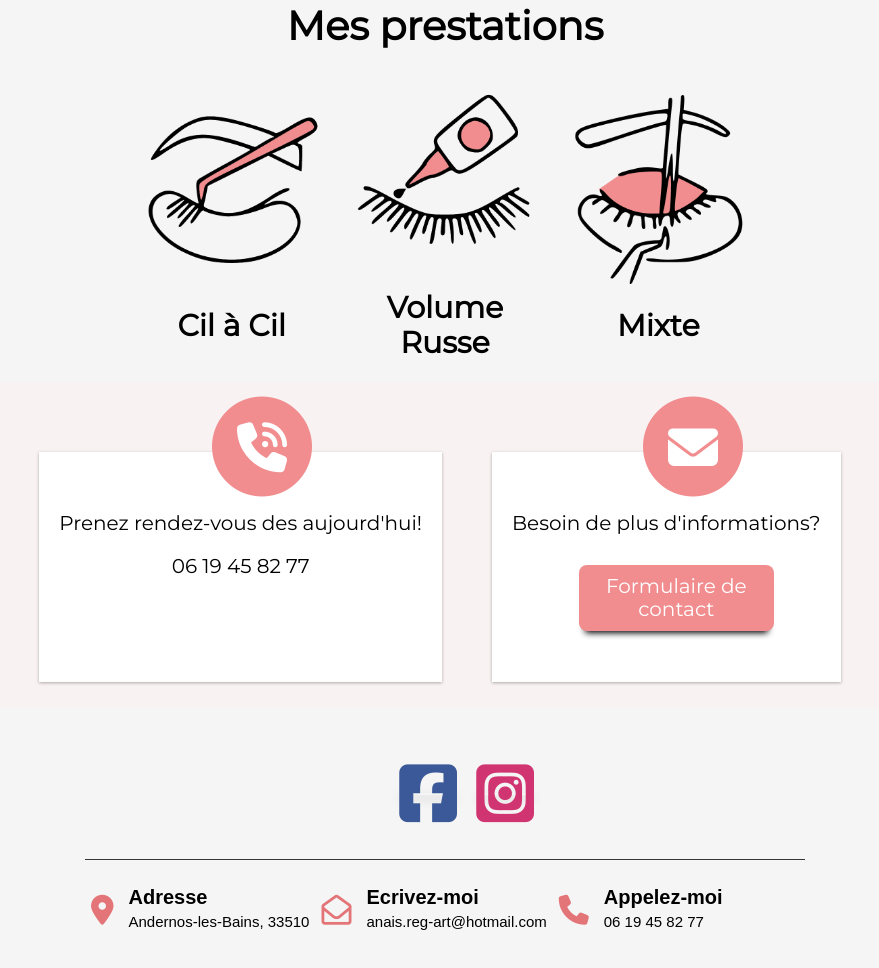
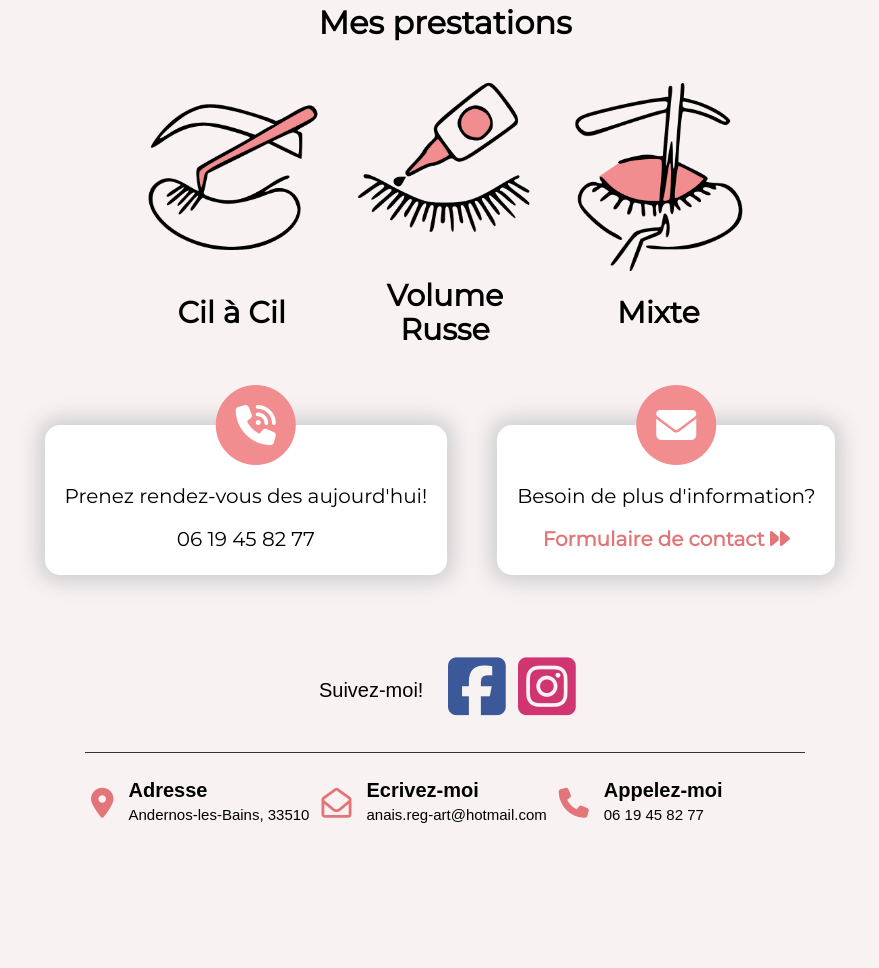
Before and after one commit to GregNVD/anaisregart-website, a plain HTML site: page index.html in a window 1280 px wide. Shown: the part 853-1821 px from the top of the page, without its empty margins (195-1074 px from the left). After the commit the page ends 1714 px from the top, so only its background shows below. Drawn offline with Linux system fonts and the light colour scheme.

Commit message:
Changed cosmetic and typo, optimized css

```diff
--- a/index.html
+++ b/index.html
@@ -23,7 +23,7 @@
   </head>
   <body>
     <nav class="navbar">
-      <h1 class="navbar__title"><a href="#">Anaïs Reg'art</a></h1>
+      <h1 class="navbar__title"><a href="/">Anaïs Reg'art</a></h1>
       <div class="navbar__toggle" id="mobile-menu">
         <div class="bar1"></div>
         <div class="bar2"></div>
@@ -53,7 +53,7 @@
           <h2>Bienvenu, moi c'est Anaïs</h2>
           <p>
             Technicienne diplômée, je propose mes services sur les communes d‘
-            Anernos-les-bains, Arès et Lanton.
+            Andernos-les-bains, Arès et Lanton.
           </p>
         </div>
       </div>
@@ -81,10 +81,7 @@
       <div class="contact__container">
         <div class="contact__card__icon">
           <div class="fa-stack fa-2x">
-            <i
-              class="fa-solid fa-circle fa-stack-2x"
-              style="color: #f18d8f"
-            ></i>
+            <i class="fa-solid fa-circle fa-stack-2x"></i>
             <i class="fa-solid fa-phone-volume fa-stack-1x"></i>
           </div>
         </div>
@@ -96,21 +93,22 @@
       <div class="contact__container">
         <div class="contact__card__icon">
           <div class="fa-stack fa-2x">
-            <i
-              class="fa-solid fa-circle fa-stack-2x"
-              style="color: #f18d8f"
-            ></i>
+            <i class="fa-solid fa-circle fa-stack-2x"></i>
             <i class="fa-solid fa-envelope fa-stack-1x"></i>
           </div>
         </div>
         <div class="contact__card__container">
-          <p>Besoin de plus d'informations?</p>
-          <button type="button">Formulaire de contact</button>
+          <p>Besoin de plus d'information?</p>
+          <p>
+            <a href="/contact.html">Formulaire de contact </a
+            ><i class="fa-solid fa-forward"></i>
+          </p>
         </div>
       </div>
     </div>
     <footer class="footer">
       <div class="footer-social-container">
+        <p>Suivez-moi!</p>
         <div class="footer-social-icons">
           <a href="https://www.facebook.com/profile.php?id=100088082390547"
             ><i class="fa-brands fa-square-facebook fa-2xl"></i
--- a/styles.css
+++ b/styles.css
@@ -13,7 +13,7 @@ html {
   font-size: calc(15px + 0.390625vw);
   font-family: "Montserrat", sans-serif;
   overflow-x: hidden;
-  background: #f5f5f5;
+  background: #f9f2f3;
 }
 
 /* Navbar */
@@ -25,8 +25,8 @@ html {
   align-items: center;
   line-height: 1rem;
   overflow: hidden;
-  background-color: #f5f5f5;
-  padding-top: 10px;
+  background-color: #fff;
+  box-shadow: 0 2px 4px 0 rgba(0, 0, 0, 0.2);
   padding-right: 10px;
 }
 
@@ -117,6 +117,7 @@ html {
 
 .hero {
   overflow: hidden;
+  margin-top: 3px;
   background-color: #fff;
 }
 
@@ -127,6 +128,10 @@ html {
 }
 
 /* introduction */
+
+.introduction {
+  background-color: #fff;
+}
 
 .introduction__container {
   display: flex;
@@ -142,6 +147,11 @@ html {
 .introduction__content h1 {
   font-family: "Roboto Condensed";
   letter-spacing: 0.2em;
+  font-size: 1.7em;
+}
+
+.prestations h1 {
+  font-size: 1.6em;
 }
 
 .introduction__content h2 {
@@ -150,7 +160,7 @@ html {
 }
 
 .introduction__content p {
-  margin-top: 1em;
+  margin: 1em 0;
 }
 
 /* Prestations */
@@ -206,20 +216,33 @@ html {
 }
 
 .contact__card__container {
+  border-radius: 15px;
   background-color: #fff;
-  margin-top: 2em;
+  margin-top: -2.5em;
   padding-top: 2em;
   padding-bottom: 2em;
-  -webkit-box-shadow: rgba(0, 0, 0, 0.3) 0 1px 3px;
-  -moz-box-shadow: rgba(0, 0, 0, 0.3) 0 1px 3px;
-  box-shadow: rgba(0, 0, 0, 0.3) 0 1px 3px;
+  box-shadow: 0 0 20px 8px #d0d0d0;
+}
+
+.contact__card__container a,
+.contact__card__container i {
+  color: #e37578;
+}
+
+.contact__card__container a {
+  color: #e37578;
+  text-decoration: none;
+  font-weight: bold;
 }
 
 .contact__card__icon {
-  position: absolute;
-  margin-top: -33px;
-  margin-bottom: 60px;
-  left: 40%;
+  display: block;
+  margin: 10px auto;
+  width: 80px;
+}
+
+.contact__card__icon .fa-circle {
+  color: #f18d8f;
 }
 
 .contact p {
@@ -241,9 +264,6 @@ html {
   margin-top: 1em;
   padding: 0.5em;
   border-style: none;
-  -webkit-box-shadow: rgba(0, 0, 0, 0.3) 0 1px 3px;
-  -moz-box-shadow: rgba(0, 0, 0, 0.3) 0 1px 3px;
-  box-shadow: 0 8px 6px -6px black;
 }
 
 .contact button:hover,
@@ -254,7 +274,6 @@ html {
 /* Contact form */
 
 .contactform {
-  background-image: linear-gradient(#f5f5f5, #f9f2f3);
   display: block;
   margin-left: auto;
   margin-right: auto;
@@ -274,9 +293,13 @@ html {
 }
 
 .contactform__information p,
-.contactform__form h1 {
+.contactform__form h2 {
   margin-left: auto;
   margin-right: auto;
+}
+
+.contactform__form h2 {
+  margin-top: 0.2em;
 }
 
 .contactform__information a,
@@ -318,9 +341,9 @@ html {
 
 .contactform__form input,
 .contactform__form textarea {
-  margin: 0.5em;
+  margin: 0.5em 1em;
   text-decoration: none;
-  padding: 5px;
+  padding: 15px;
   background-color: #f5f5f5;
   border-style: none;
 }
@@ -335,12 +358,6 @@ html {
   max-width: 100px;
 }
 
-.fa-square-instagram,
-.fa-square-facebook,
-.fa-linkedin {
-  box-shadow: 0px 4px 10px rgba(0, 0, 0, 0.25);
-}
-
 .fa-square-instagram {
   color: #d03572;
 }
@@ -349,15 +366,7 @@ html {
   color: #3b5998;
 }
 
-.fa-linkedin {
-  color: #0072b1;
-}
-
 /* Prices */
-
-.prices {
-  background-image: linear-gradient(#f5f5f5, #f9f2f3);
-}
 
 .prices-container {
   display: flex;
@@ -376,10 +385,13 @@ html {
   overflow: hidden;
 }
 
-.price-box h2 {
-  text-align: center;
+.price-box h3 {
+  padding: 0px 16px;
   margin-top: 0.5em;
-  margin-bottom: 0.5em;
+}
+
+.price-box h3 i {
+  color: #e37578;
 }
 
 .price-item {
@@ -421,6 +433,7 @@ html {
   background-color: #f18d8f;
   color: #f5f5f5;
   margin: auto;
+
   padding: 2%;
   border-radius: 8px;
 }
@@ -432,6 +445,10 @@ html {
   padding-right: 2%;
   margin-top: 0.5rem;
   margin-bottom: 0.5rem;
+}
+
+.price-nav {
+  margin-top: 1em;
 }
 
 .price-note {
@@ -449,7 +466,7 @@ html {
 /* Footer */
 
 .footer {
-  background: #f5f5f5;
+  background: #f9f2f3;
   padding: 5%;
   font-family: "Play", sans-serif;
   text-align: center;
@@ -464,11 +481,13 @@ html {
   padding: 0.6% 0%;
   color: gray;
   font-size: 1.1rem;
+  flex: 1 1 0;
+  text-align: left;
 }
 
 .footer-social-icons a {
   text-decoration: none;
-  margin: 0 0.3em;
+  margin: 0 3px;
 }
 
 .footer-social-icons a i {
@@ -482,6 +501,14 @@ html {
 
 .footer-social-container {
   border-bottom: 1px solid #373636;
+  display: flex;
+}
+
+.footer-social-container p {
+  margin-top: auto;
+  margin-bottom: auto;
+  text-align: right;
+  flex: 1 1 0;
 }
 
 .footer-card {
@@ -527,14 +554,6 @@ html {
   .contact__container {
     padding: 55px 30px 25px;
     position: relative;
-  }
-
-  .contact__card__icon {
-    position: absolute;
-    display: inline-block;
-    font-size: 25px;
-    margin-top: -20px;
-    margin-bottom: 60px;
   }
 
   /* contact form */
@@ -593,8 +612,8 @@ html {
   }
 
   .contact__card__container {
-    min-height: 150px;
-    margin-top: 45px;
+    min-height: 100px;
+    padding-bottom: 0.5em;
   }
 
   .contact__card__icon {
@@ -639,12 +658,6 @@ html {
     width: 50%;
   }
 
-  /* Prices */
-
-  .price-submenu-price {
-    padding: 1rem;
-  }
-
   /* Contact form */
 
   .contactform__information {
```
Also changed, not shown: contact.html (+3 -2 lines), tarifs.html (+12 -8 lines).
